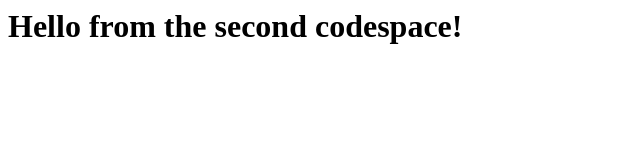
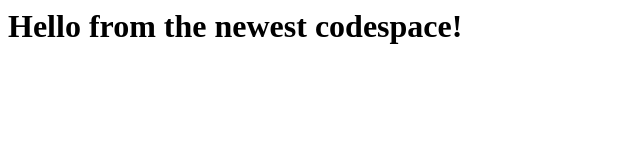
Before and after one commit to WrenMCarter/skills-code-with-codespaces, a plain HTML site: page index.html in a window 1280 px wide. Shown: the full height of the page, 0-640 px from the left. Drawn offline with Linux system fonts and the light colour scheme.

Commit message:
Fourth codespace

```diff
--- a/index.html
+++ b/index.html
@@ -1,3 +1,3 @@
 <html>
-  <h1>Hello from the second codespace!</h1>
+  <h1>Hello from the newest codespace!</h1>
 </html>
```
